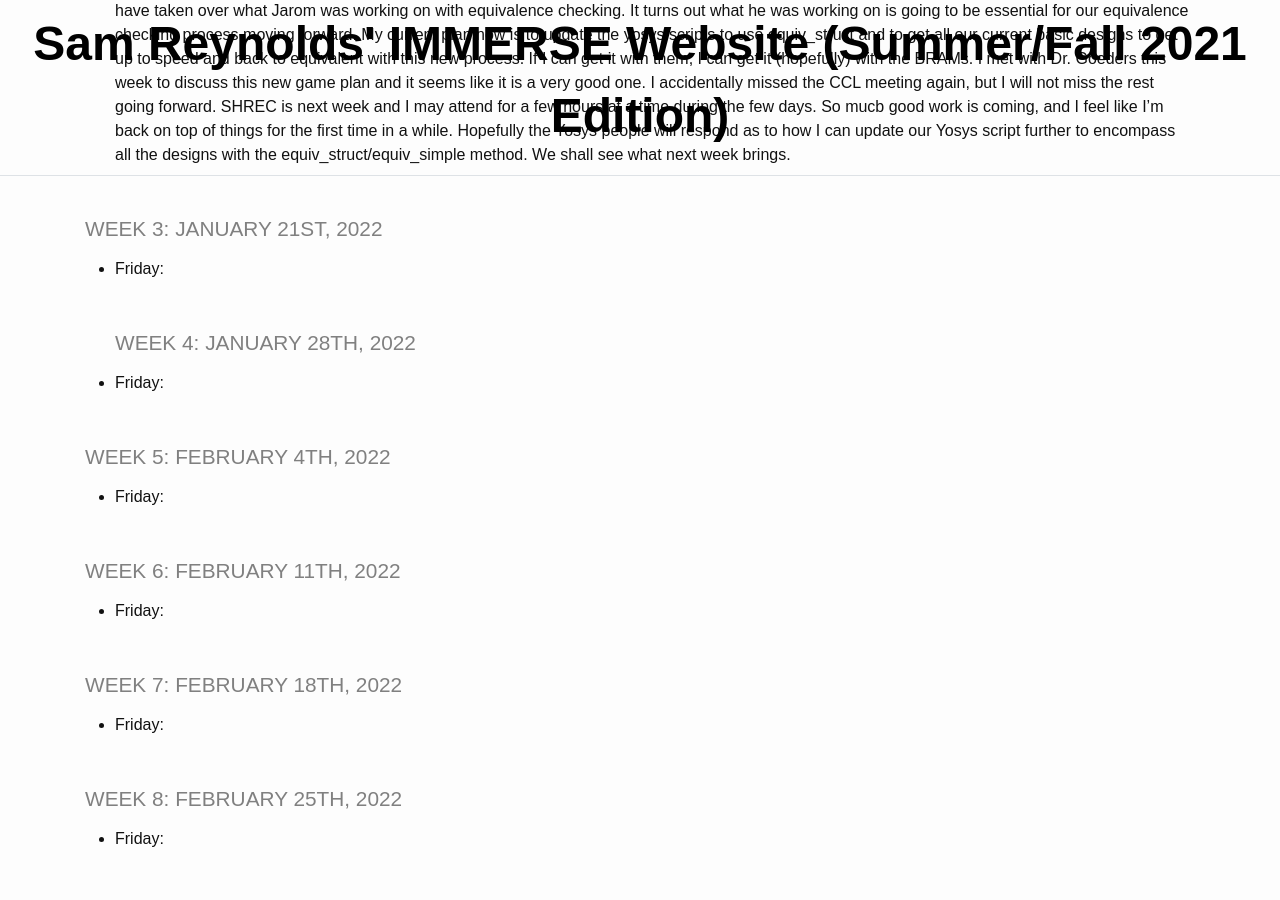
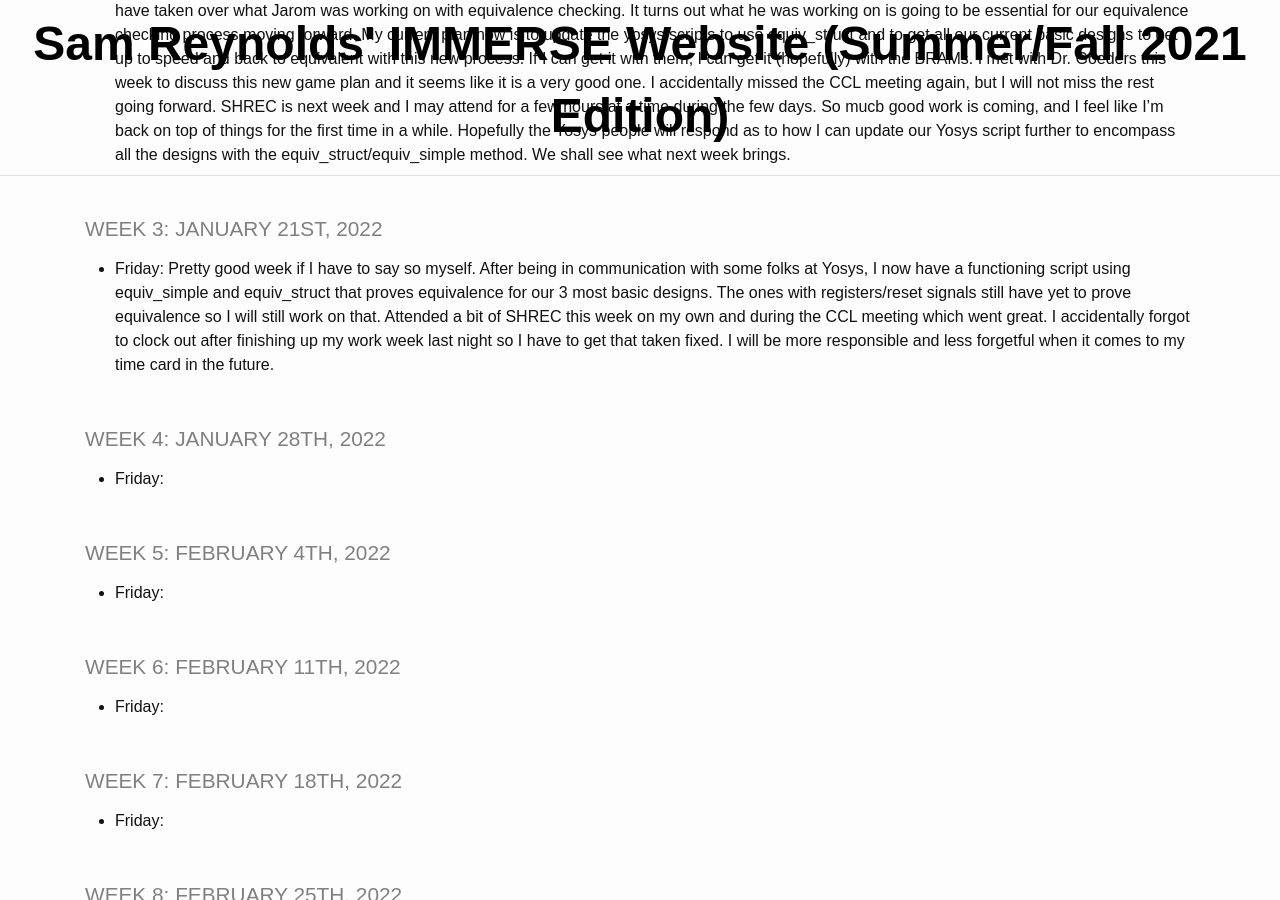
Before and after one commit to TheDHCreator/thedhcreator.github.io, a Jekyll site: the page built from _pages/log.md, in a window 1280 px wide and 900 px high, scrolled down 11395 px. Built offline with Jekyll 4.4.1, drawn with Linux system fonts in a browser that asks for light colours.

Commit message:
Forgot to clock out last night after doing a bit more work so now payroll is contacting me. Going to fix it with the secretaries on Monday. 3 designs are now working with new Yosys script, going to work to get as many others as I can passing equivalence next week. SHREC was good and so was CCL meeting.

```diff
--- a/_pages/log.md
+++ b/_pages/log.md
@@ -244,7 +244,8 @@ title: IMMERSE Log
 
 ### Week 3: January 21st, 2022
 
-* **Friday**:
+* **Friday**: Pretty good week if I have to say so myself. After being in communication with some folks at Yosys, I now have a functioning script using equiv_simple and equiv_struct that proves equivalence for our 3 most basic designs. The ones with registers/reset signals still have yet to prove equivalence so I will still work on that. Attended a bit of SHREC this week on my own and during the CCL meeting which went great. I accidentally forgot to clock out after finishing up my work week last night so I have to get that taken fixed. I will be more responsible and less forgetful when it comes to my time card in the future.
+
 ### Week 4: January 28th, 2022
 
 * **Friday**:
```
